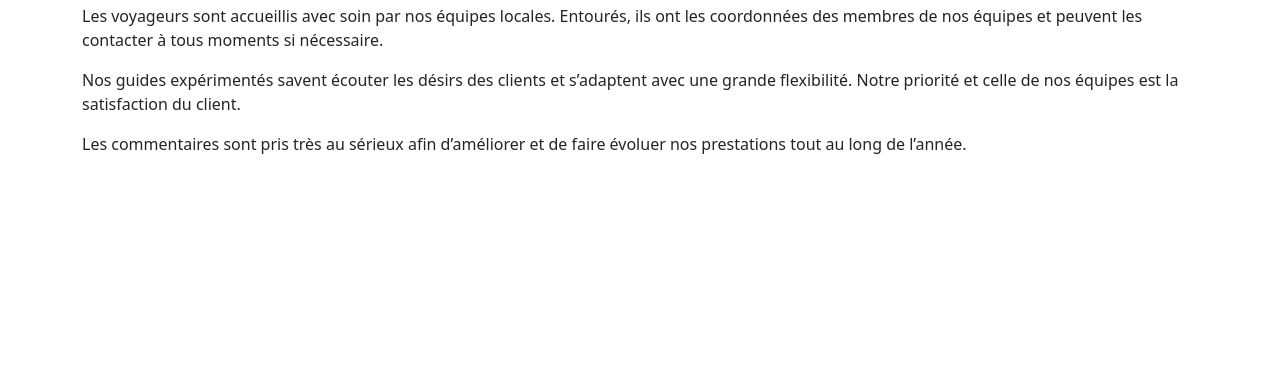
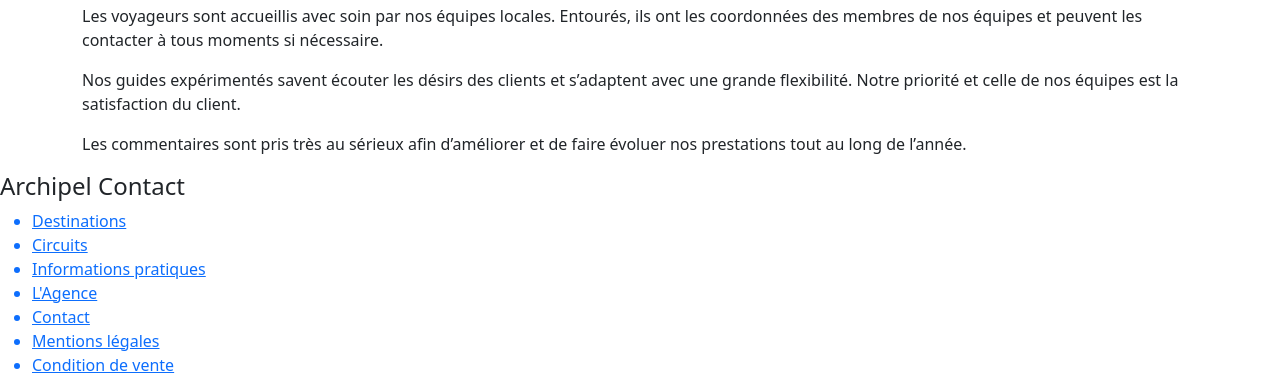
Before and after one commit to Nathalie-Thisse/archipelcontact, a Symfony app: template templates/agency/index.html.twig in a window 1280 px wide; the page is wider, and only the part inside the window is pictured. Shown: the part 6110-6500 px from the top of that part. Before the commit the page ends 6264 px from the top of that part, so only its background shows below. Run offline with Twig, Linux system fonts and the light colour scheme; the template is opened without the code that fills it, so the values that code supplies are empty; some libraries are stand-ins or nearby versions.

Commit message:
Footer creation

```diff
--- a/assets/styles/app.scss
+++ b/assets/styles/app.scss
@@ -17,6 +17,7 @@
 @import 'layout/homepage';
 @import 'layout/island';
 @import 'layout/agency';
+@import 'layout/footer';
 
 /* Fonts */
 @import url('https://fonts.googleapis.com/css2?family=Beth+Ellen&display=swap');
--- a/assets/styles/core/_variables.scss
+++ b/assets/styles/core/_variables.scss
@@ -1,3 +1,5 @@
-$base-color: rgba(78, 54, 116, 0.44);
+$dark-violet :rgba(54, 16, 116, 1);
+
+$light-violet: rgba(78, 54, 116, 0.44);
 
 $green-color: #ADE292;
--- a/assets/styles/layout/_homepage.scss
+++ b/assets/styles/layout/_homepage.scss
@@ -1,6 +1,6 @@
 
 .home-presentation{
-    padding: 7rem 12rem;
+    padding: 4rem 12rem 0;
     text-align: center;
 }
 
--- a/templates/base.html.twig
+++ b/templates/base.html.twig
@@ -38,7 +38,7 @@
                     <a href="{{ path('home') }}">Destinations</a>
                     <a href="{{ path('home') }}">Circuits</a>
                     <a href="{{ path('home') }}">Informations Pratiques</a>
-                    <a href="{{ path('home') }}">L'Agence</a>
+                    <a href="{{ path('agency') }}">L'Agence</a>
                     <a href="{{ path('home') }}">Contact</a>
 
                 </div>
@@ -54,5 +54,29 @@
 
         {% endblock %}
 
+
+        <footer class='footer'>
+
+            <h4>Archipel Contact</h4>
+
+            <div class="footer-content">
+                <ul>
+                    <a href=""><li>Destinations</li></a>
+                    <a href=""><li>Circuits</li></a>
+                    <a href=""><li>Informations pratiques</li></a>
+                    <a href=""><li>L'Agence</li></a>
+                    <a href=""><li>Contact</li></a>
+                    <a href=""><li>Mentions légales</li></a>
+                    <a href=""><li>Condition de vente</li></a>
+                </ul>
+
+                <div>
+                    <a href=""><p>Contactez-nous</p></a>
+                    <img src="{{ asset('../assets/images/icones/icon-whitepaperplane.png') }}" alt="">
+                </div>
+
+            </div>
+        </footer>
+
     </body>
 </html>
```
Also changed, not shown: assets/styles/core/_typography.scss (+8 -0 lines), assets/styles/layout/_footer.scss (added, +33 -0 lines), assets/images/icones/icon-paperplane.png (added), assets/images/icones/icon-whitepaperplane.png (added), assets/images/icones/mandala-blanc.png (added).
